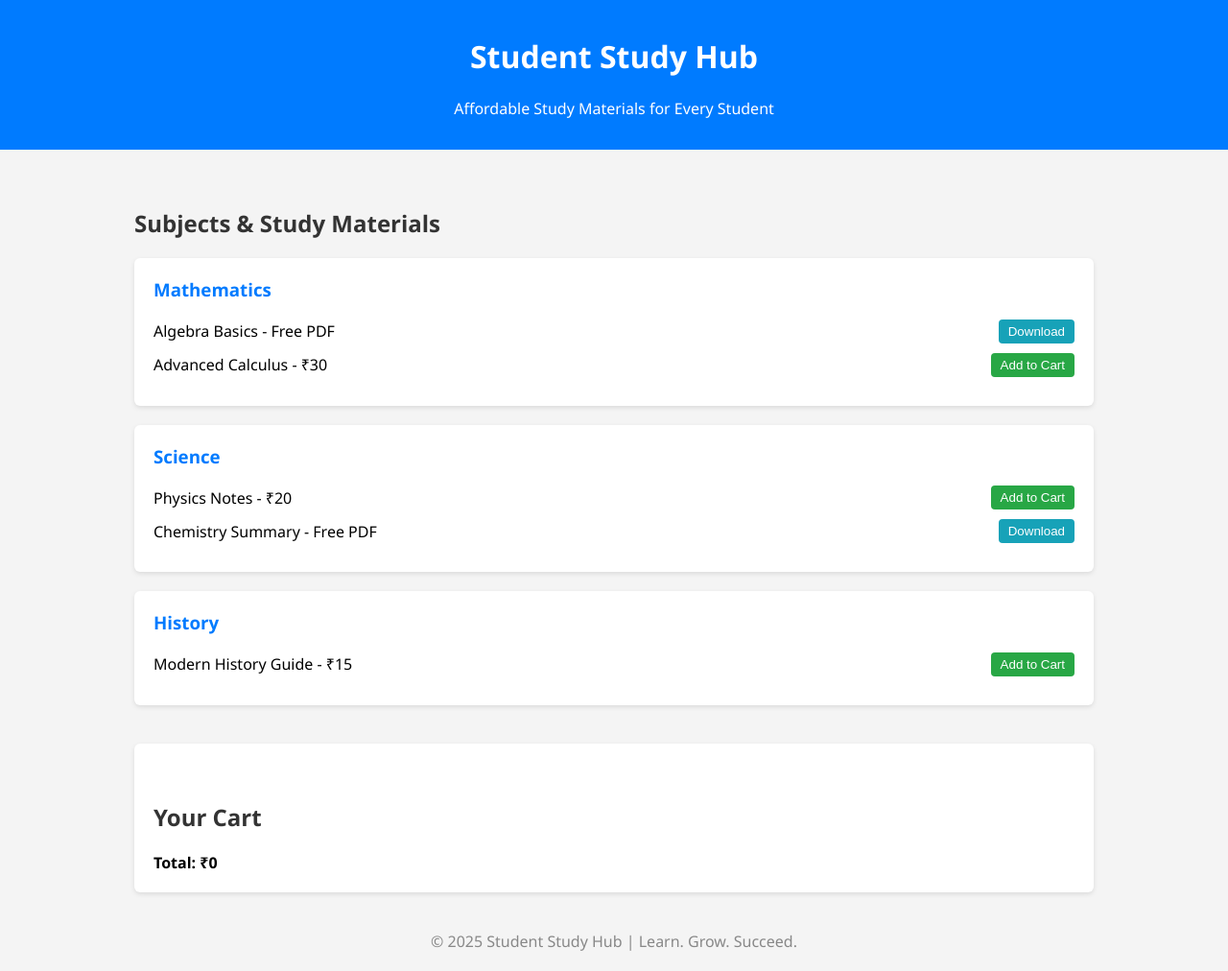
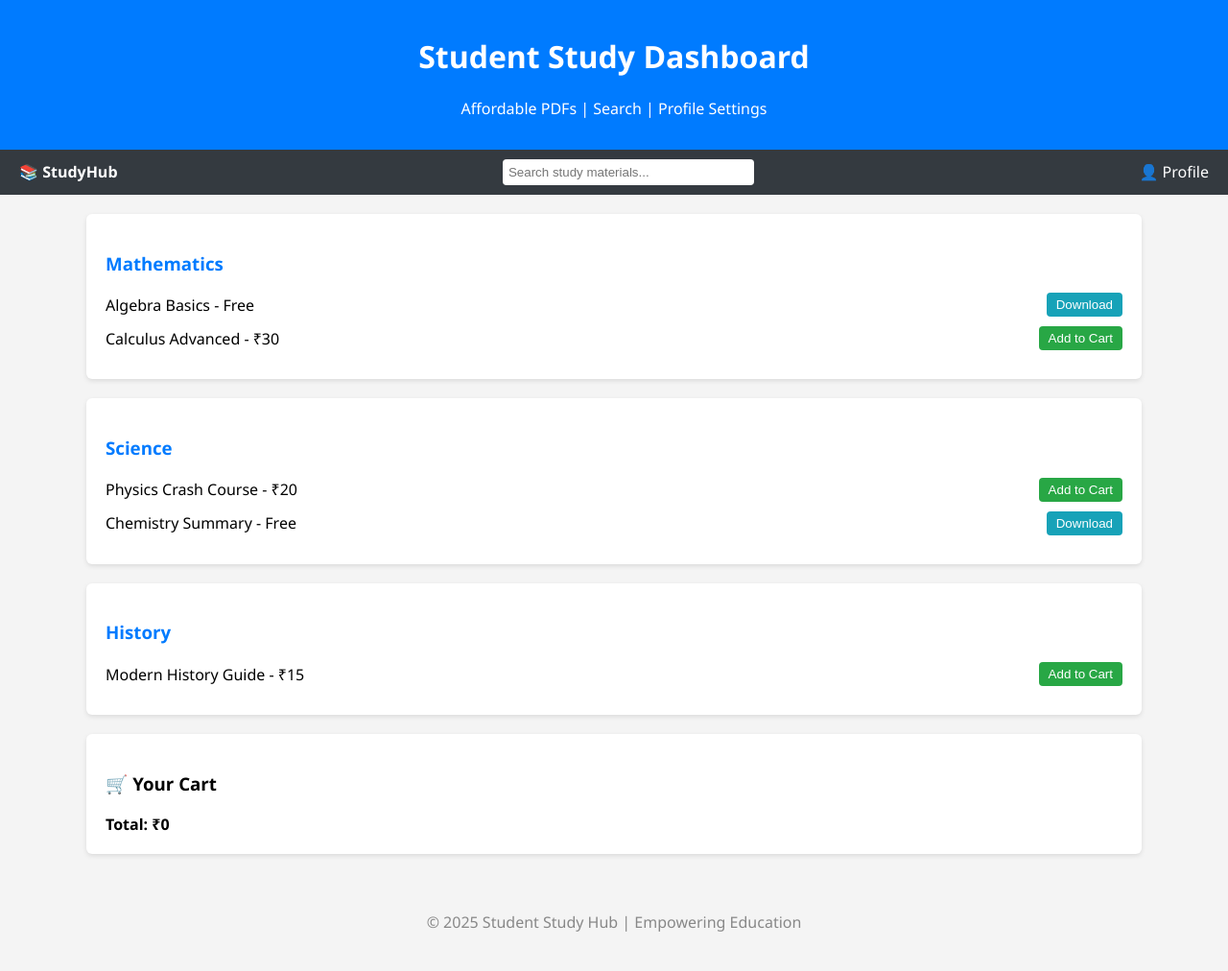
Before and after one commit to praveenuradanda-sys/challenge, a plain HTML site: page index.html in a window 1280 px wide. Shown: the whole page at 96% size. Drawn offline with Linux system fonts and the light colour scheme.

Commit message:
Update index.html

```diff
--- a/index.html
+++ b/index.html
@@ -3,7 +3,7 @@
 <head>
   <meta charset="UTF-8" />
   <meta name="viewport" content="width=device-width, initial-scale=1.0"/>
-  <title>Student Study Material Dashboard</title>
+  <title>Student Study Dashboard</title>
   <style>
     body {
       margin: 0;
@@ -18,27 +18,41 @@
       text-align: center;
     }
 
+    nav {
+      background: #343a40;
+      color: white;
+      display: flex;
+      justify-content: space-between;
+      align-items: center;
+      padding: 10px 20px;
+    }
+
+    nav input {
+      padding: 6px;
+      width: 250px;
+      border-radius: 4px;
+      border: none;
+    }
+
+    nav .profile {
+      cursor: pointer;
+    }
+
     .container {
-      max-width: 1000px;
+      max-width: 1100px;
       margin: auto;
       padding: 20px;
     }
 
-    h2 {
-      color: #333;
-      margin-top: 40px;
-    }
-
-    .subject {
+    .subject, .profile-section, .cart {
       background: white;
+      padding: 20px;
       margin-bottom: 20px;
-      padding: 20px;
       border-radius: 6px;
       box-shadow: 0 2px 5px rgba(0,0,0,0.1);
     }
 
     .subject h3 {
-      margin-top: 0;
       color: #007BFF;
     }
 
@@ -55,23 +69,20 @@
 
     .material button {
       padding: 5px 10px;
-      background-color: #28a745;
-      color: white;
+      margin-left: 10px;
       border: none;
       border-radius: 4px;
       cursor: pointer;
     }
 
-    .material button.download {
+    .download {
       background-color: #17a2b8;
+      color: white;
     }
 
-    .cart {
-      margin-top: 40px;
-      background-color: white;
-      padding: 20px;
-      border-radius: 6px;
-      box-shadow: 0 2px 5px rgba(0,0,0,0.1);
+    .buy {
+      background-color: #28a745;
+      color: white;
     }
 
     .cart ul {
@@ -80,13 +91,25 @@
     }
 
     .cart li {
-      padding: 10px;
+      padding: 8px 0;
       border-bottom: 1px solid #ddd;
     }
 
     .cart-total {
       font-weight: bold;
       margin-top: 10px;
+    }
+
+    .profile-section h3 {
+      margin-top: 0;
+    }
+
+    .profile-section input {
+      padding: 8px;
+      width: 100%;
+      margin-bottom: 10px;
+      border: 1px solid #ccc;
+      border-radius: 4px;
     }
 
     footer {
@@ -96,12 +119,12 @@
     }
 
     @media (max-width: 600px) {
-      .material {
+      nav {
         flex-direction: column;
         align-items: flex-start;
       }
-
-      .material button {
+      nav input {
+        width: 100%;
         margin-top: 10px;
       }
     }
@@ -110,56 +133,76 @@
 <body>
 
   <header>
-    <h1>Student Study Hub</h1>
-    <p>Affordable Study Materials for Every Student</p>
+    <h1>Student Study Dashboard</h1>
+    <p>Affordable PDFs | Search | Profile Settings</p>
   </header>
+
+  <nav>
+    <div>
+      <strong>📚 StudyHub</strong>
+    </div>
+    <input type="text" id="searchBox" placeholder="Search study materials..." oninput="filterMaterials()" />
+    <div class="profile" onclick="toggleProfile()">👤 Profile</div>
+  </nav>
 
   <div class="container">
 
-    <h2>Subjects & Study Materials</h2>
-
-    <div class="subject">
+    <!-- Subjects & Materials -->
+    <div id="materialsSection">
+      <div class="subject" data-title="Mathematics Algebra Calculus">
         <h3>Mathematics</h3>
         <div class="material">
-        <span>Algebra Basics - Free PDF</span>
+          <span>Algebra Basics - Free</span>
           <button class="download" onclick="downloadPDF('algebra.pdf')">Download</button>
         </div>
         <div class="material">
-        <span>Advanced Calculus - ₹30</span>
-        <button onclick="addToCart('Advanced Calculus PDF', 30)">Add to Cart</button>
+          <span>Calculus Advanced - ₹30</span>
+          <button class="buy" onclick="addToCart('Calculus Advanced PDF', 30)">Add to Cart</button>
         </div>
       </div>
 
-    <div class="subject">
+      <div class="subject" data-title="Science Physics Chemistry">
         <h3>Science</h3>
         <div class="material">
-        <span>Physics Notes - ₹20</span>
-        <button onclick="addToCart('Physics Notes PDF', 20)">Add to Cart</button>
+          <span>Physics Crash Course - ₹20</span>
+          <button class="buy" onclick="addToCart('Physics Crash Course', 20)">Add to Cart</button>
         </div>
         <div class="material">
-        <span>Chemistry Summary - Free PDF</span>
+          <span>Chemistry Summary - Free</span>
           <button class="download" onclick="downloadPDF('chemistry.pdf')">Download</button>
         </div>
       </div>
 
-    <div class="subject">
+      <div class="subject" data-title="History Modern">
         <h3>History</h3>
         <div class="material">
           <span>Modern History Guide - ₹15</span>
-        <button onclick="addToCart('Modern History Guide PDF', 15)">Add to Cart</button>
+          <button class="buy" onclick="addToCart('Modern History Guide', 15)">Add to Cart</button>
+        </div>
       </div>
     </div>
 
+    <!-- Cart Section -->
     <div class="cart">
-      <h2>Your Cart</h2>
+      <h3>🛒 Your Cart</h3>
       <ul id="cartItems"></ul>
       <div class="cart-total" id="cartTotal">Total: ₹0</div>
+    </div>
+
+    <!-- Profile Section -->
+    <div class="profile-section" id="profileSection" style="display: none;">
+      <h3>👤 Your Profile</h3>
+      <input type="text" id="userName" placeholder="Full Name" />
+      <input type="email" id="userEmail" placeholder="Email Address" />
+      <input type="text" id="userCourse" placeholder="Course / Class" />
+      <button onclick="saveProfile()" style="background:#007BFF;color:white;padding:10px;border:none;border-radius:4px;">Save Profile</button>
+      <p id="profileMessage" style="color:green;display:none;margin-top:10px;">Profile updated!</p>
     </div>
 
   </div>
 
   <footer>
-    &copy; 2025 Student Study Hub | Learn. Grow. Succeed.
+    &copy; 2025 Student Study Hub | Empowering Education
   </footer>
 
   <script>
@@ -177,7 +220,7 @@
       cartList.innerHTML = '';
       total = 0;
 
-      cart.forEach((entry, index) => {
+      cart.forEach((entry) => {
         const li = document.createElement('li');
         li.textContent = `${entry.item} - ₹${entry.price}`;
         total += entry.price;
@@ -188,9 +231,47 @@
     }
 
     function downloadPDF(fileName) {
-      alert("Starting download: " + fileName);
-      // In real application, this would be a link to your server
-      // Example: window.location.href = `/pdfs/${fileName}`;
+      alert("Downloading: " + fileName);
+      // Replace this with actual file download link if available
+      // window.location.href = `/pdfs/${fileName}`;
+    }
+
+    function filterMaterials() {
+      const input = document.getElementById('searchBox').value.toLowerCase();
+      const subjects = document.querySelectorAll('.subject');
+      subjects.forEach(subject => {
+        const title = subject.getAttribute('data-title').toLowerCase();
+        subject.style.display = title.includes(input) ? 'block' : 'none';
+      });
+    }
+
+    function toggleProfile() {
+      const profile = document.getElementById('profileSection');
+      profile.style.display = profile.style.display === 'none' ? 'block' : 'none';
+    }
+
+    function saveProfile() {
+      const name = document.getElementById('userName').value;
+      const email = document.getElementById('userEmail').value;
+      const course = document.getElementById('userCourse').value;
+
+      if (name && email && course) {
+        localStorage.setItem('userProfile', JSON.stringify({ name, email, course }));
+        document.getElementById('profileMessage').style.display = 'block';
+        setTimeout(() => {
+          document.getElementById('profileMessage').style.display = 'none';
+        }, 2000);
+      }
+    }
+
+    // Load saved profile
+    window.onload = function() {
+      const profile = JSON.parse(localStorage.getItem('userProfile'));
+      if (profile) {
+        document.getElementById('userName').value = profile.name;
+        document.getElementById('userEmail').value = profile.email;
+        document.getElementById('userCourse').value = profile.course;
+      }
     }
   </script>
 </body>
```
Lines whose indentation alone changed are shown as unchanged.
